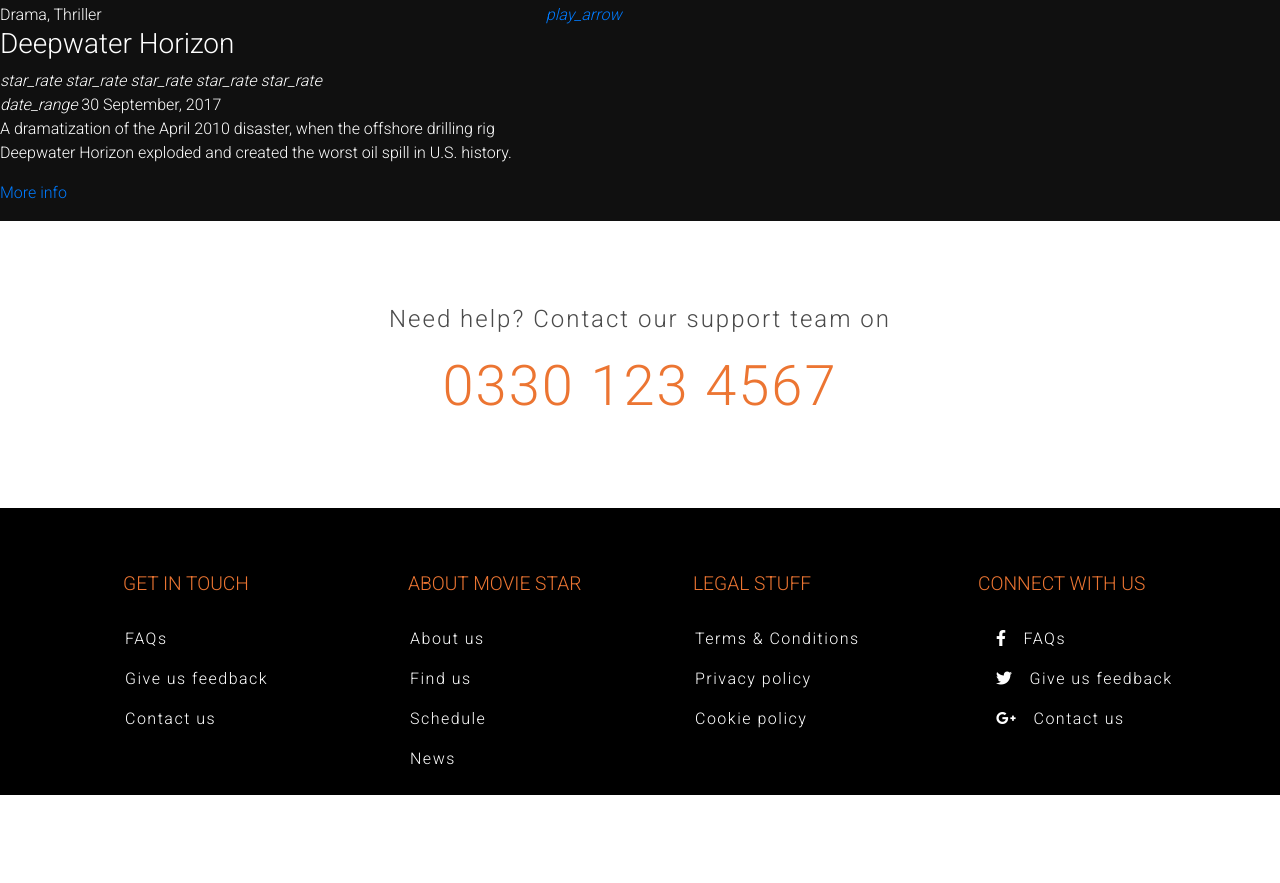
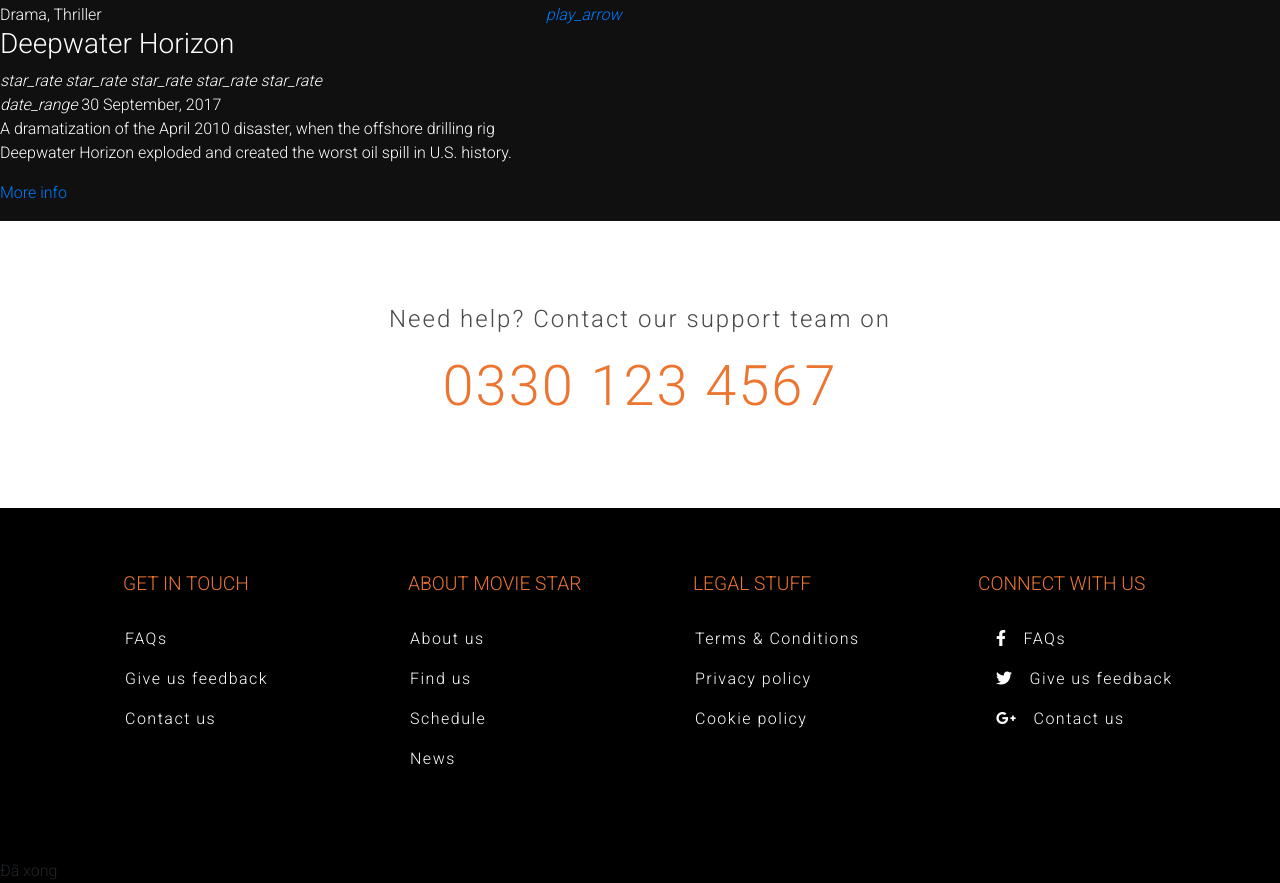
Before and after one commit to HenryNguyenHCMVN/bc06_movie, a plain HTML site: page index.html in a window 1280 px wide. Shown: the part 2731-3614 px from the top of the page. Before the commit the page ends 3526 px from the top, so only its background shows below. Drawn offline with nearby package versions, Linux system fonts and the light colour scheme.

Commit message:
Footer đã xong

```diff
--- a/index.html
+++ b/index.html
@@ -1178,6 +1178,10 @@
             </div>
         </div>
     </footer>
+
+
+    <footer>Đã xong</footer>
+
     <!-- jQuery library -->
     <script src="https://ajax.googleapis.com/ajax/libs/jquery/3.5.1/jquery.min.js"></script>
 
```
